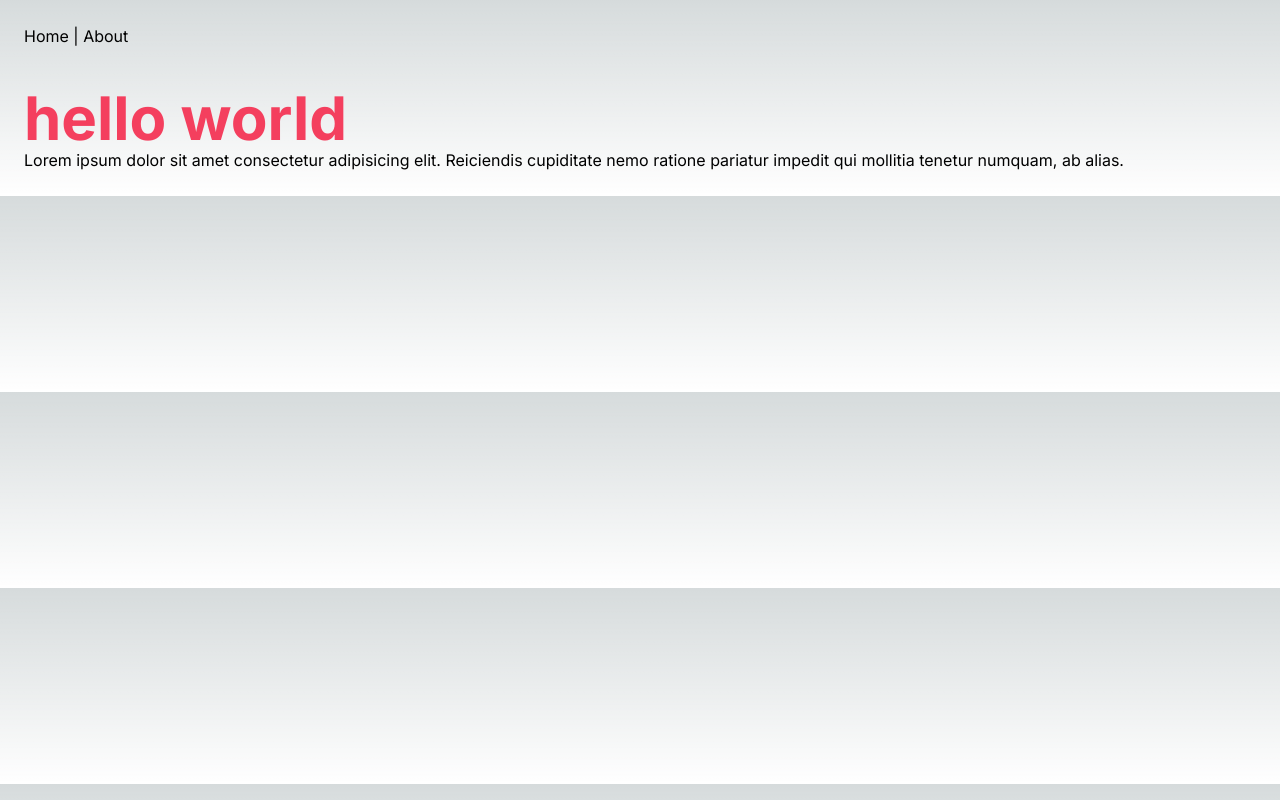
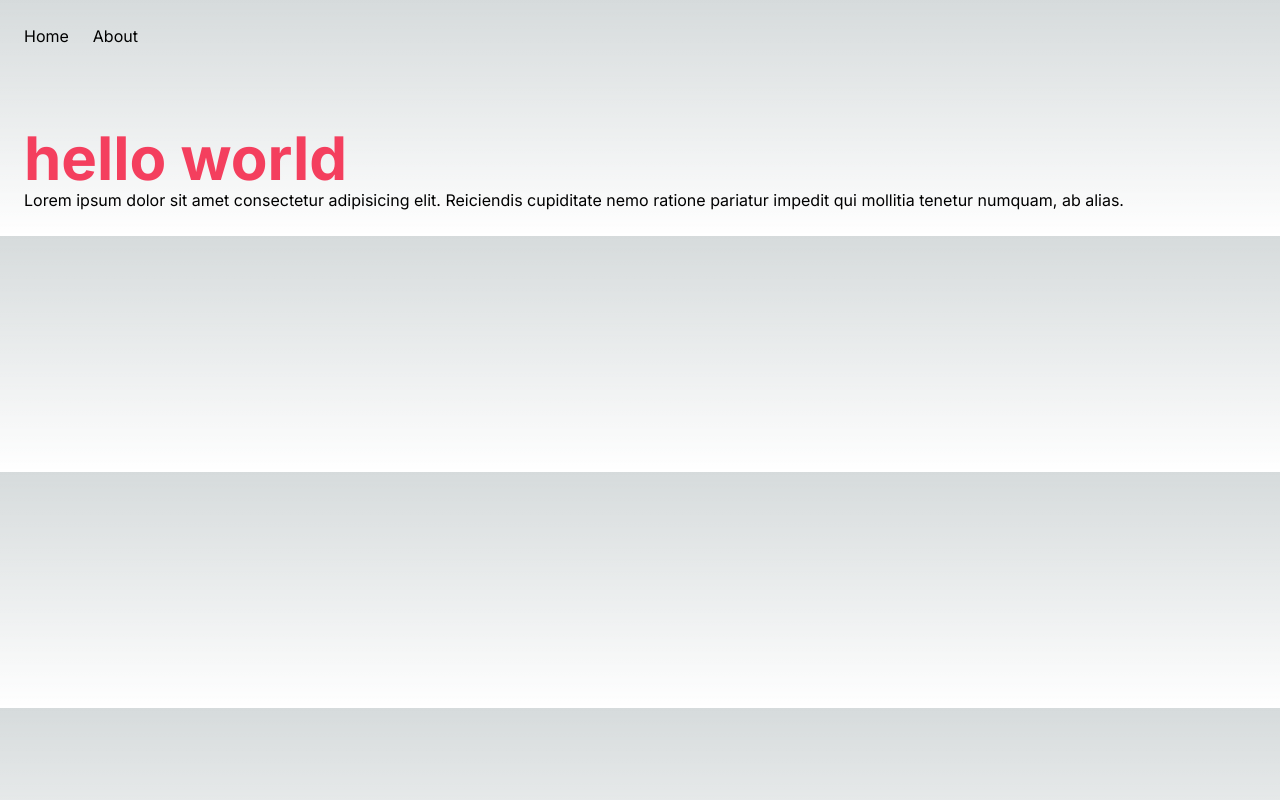
Before and after one commit to Mh-Monzil/next-crash, a Next.js app: page / in a window 1280 px wide. Built offline with nearby package versions, Linux system fonts and the light colour scheme.

Commit message:
navbar added in main layout

```diff
--- a/app/layout.js
+++ b/app/layout.js
@@ -1,5 +1,6 @@
 import { Inter } from "next/font/google";
 import "./globals.css";
+import Link from "next/link";
 
 const inter = Inter({ subsets: ["latin"] });
 
@@ -12,7 +13,12 @@ export default function RootLayout({ children }) {
   return (
     <html lang="en" className="p-6">
       <body className={inter.className}>
-        <nav>Home | About</nav>
+        <nav>
+          <ul className="flex items-center gap-6 pb-10">
+            <li><Link href="/">Home</Link></li>
+            <li><Link href="/about">About</Link></li>
+          </ul>
+        </nav>
         {children}
       </body>
     </html>
```
